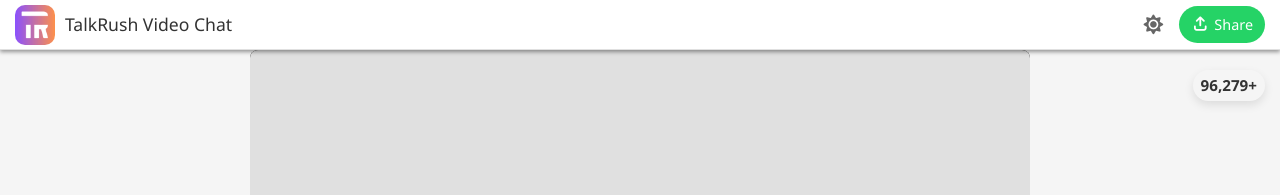
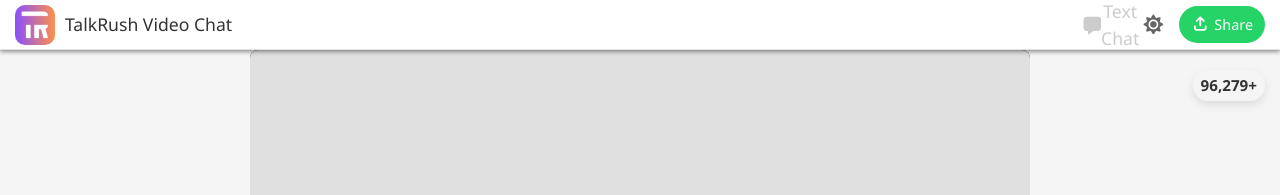
Before and after one commit to shkumaraman/shkumaraman.github.io, a Jekyll site: the page built from chat/video.html, in a window 1280 px wide. Shown: the top 195 px of the page. Built offline with Jekyll 4.4.1, drawn with Linux system fonts in a browser that asks for light colours; comment, search, counter and statistics services are not loaded.

Commit message:
Update video.html

```diff
--- a/chat/video.html
+++ b/chat/video.html
@@ -123,7 +123,7 @@ description: "TalkRush - Video talk to strangers like on Ome TV & Omegle. No sig
     transition: background 0.2s;
   }
 
-  .theme-toggle {
+  .chat-btn, .theme-toggle {
     background: none;
     border: none;
     color: var(--dark-icon-color);
@@ -226,6 +226,10 @@ description: "TalkRush - Video talk to strangers like on Ome TV & Omegle. No sig
     background: #333;
     color: white;
     font-size: 1.2em;
+  }
+
+  #localVideo {
+  transform: scaleX(-1) !important;
   }
 
   .light-mode .video-placeholder {
@@ -511,6 +515,10 @@ description: "TalkRush - Video talk to strangers like on Ome TV & Omegle. No sig
       <h1 class="app-title">TalkRush Video Chat</h1>
     </div>
     <div class="header-right">
+      <button class="chat-btn" onclick="location.href='index.html'">
+        <i class="fas fa-message"></i>
+       <span>Text Chat</span>
+      </button>
       <button class="theme-toggle" id="themeToggle" title="Toggle Dark/Light Mode">
         <i class="fas fa-moon"></i>
       </button>
```
